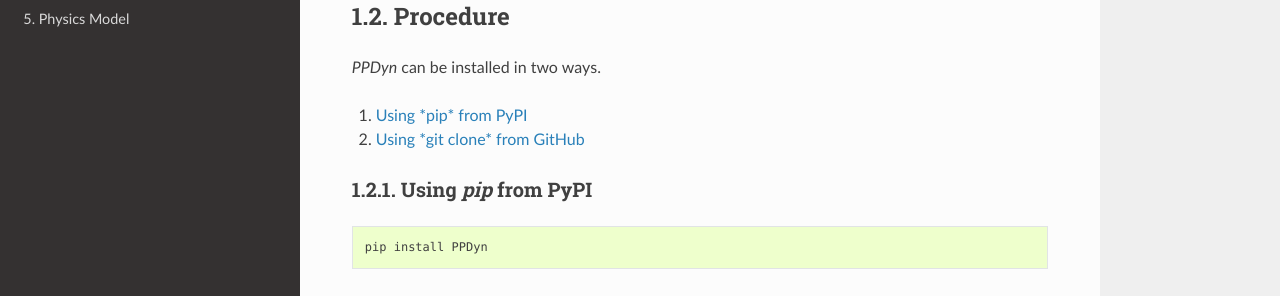
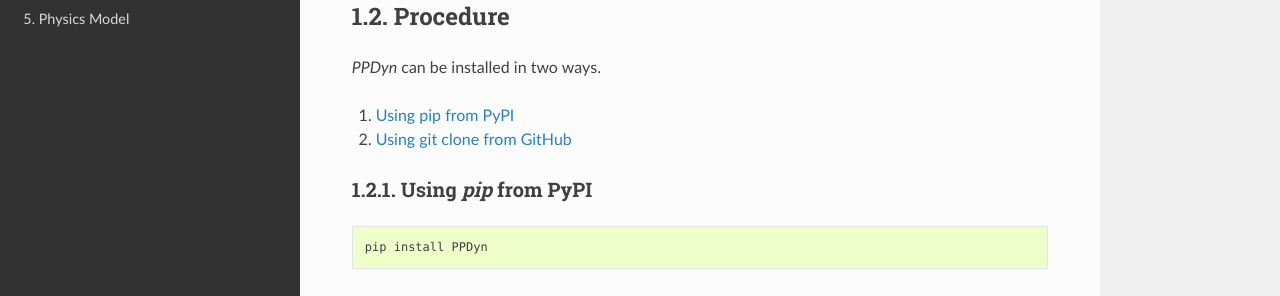
Before and after one commit to sayanadhikari/PPDyn, a Sphinx documentation site: the page built from docs/source/installation.rst, in a window 1280 px wide and 1164 px high. Shown: the part 312-608 px from the top of the window. Built offline with Sphinx 7.4.7 and the Read the Docs theme 2.0.0, drawn with Linux system fonts in a browser that asks for light colours.

Commit message:
Read the docs

```diff
--- a/docs/source/installation.rst
+++ b/docs/source/installation.rst
@@ -10,8 +10,8 @@
 ---------
 *PPDyn* can be installed in two ways.
 
-#. `Using *pip* from PyPI <#id1>`_
-#. `Using *git clone* from GitHub <#id2>`_
+#. `Using pip from PyPI <#id1>`_
+#. `Using git clone from GitHub <#id2>`_
 
 Using *pip* from PyPI
 ^^^^^^^^^^^^^^^^^^^^^
```
